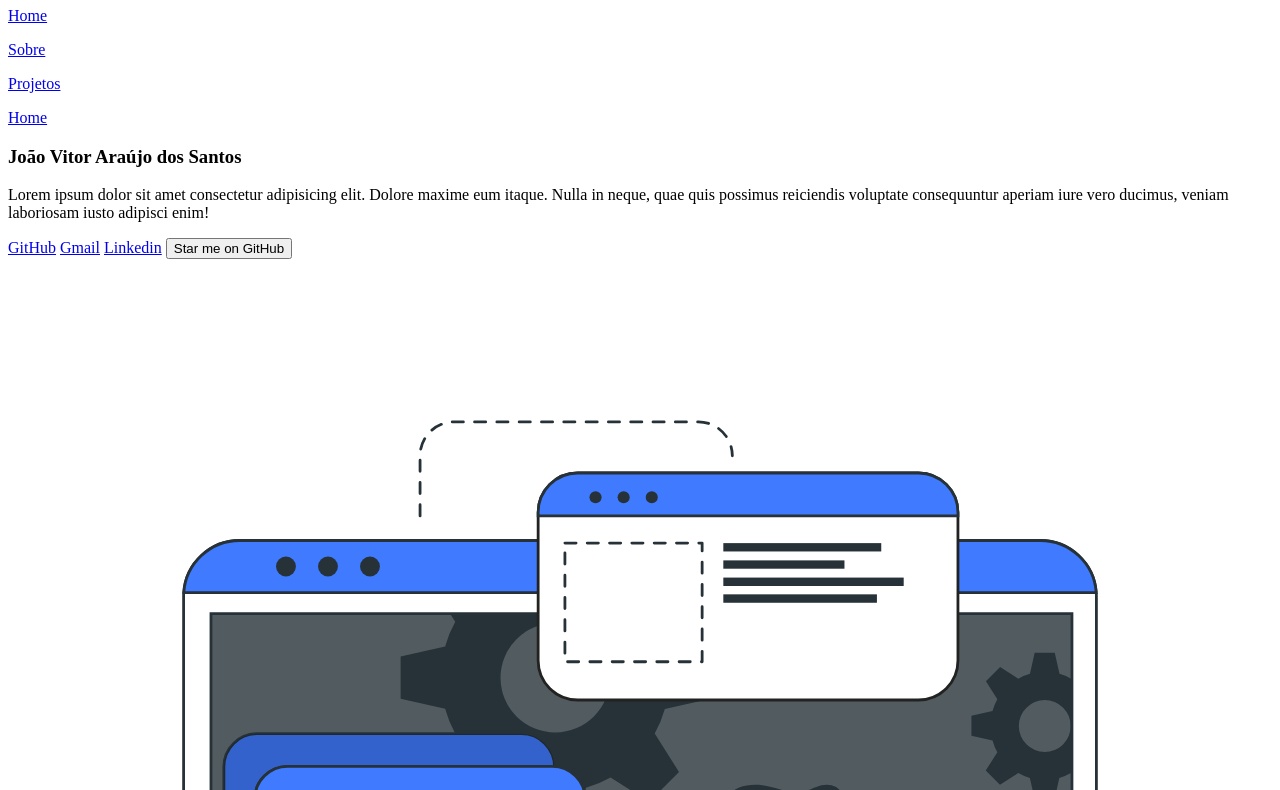
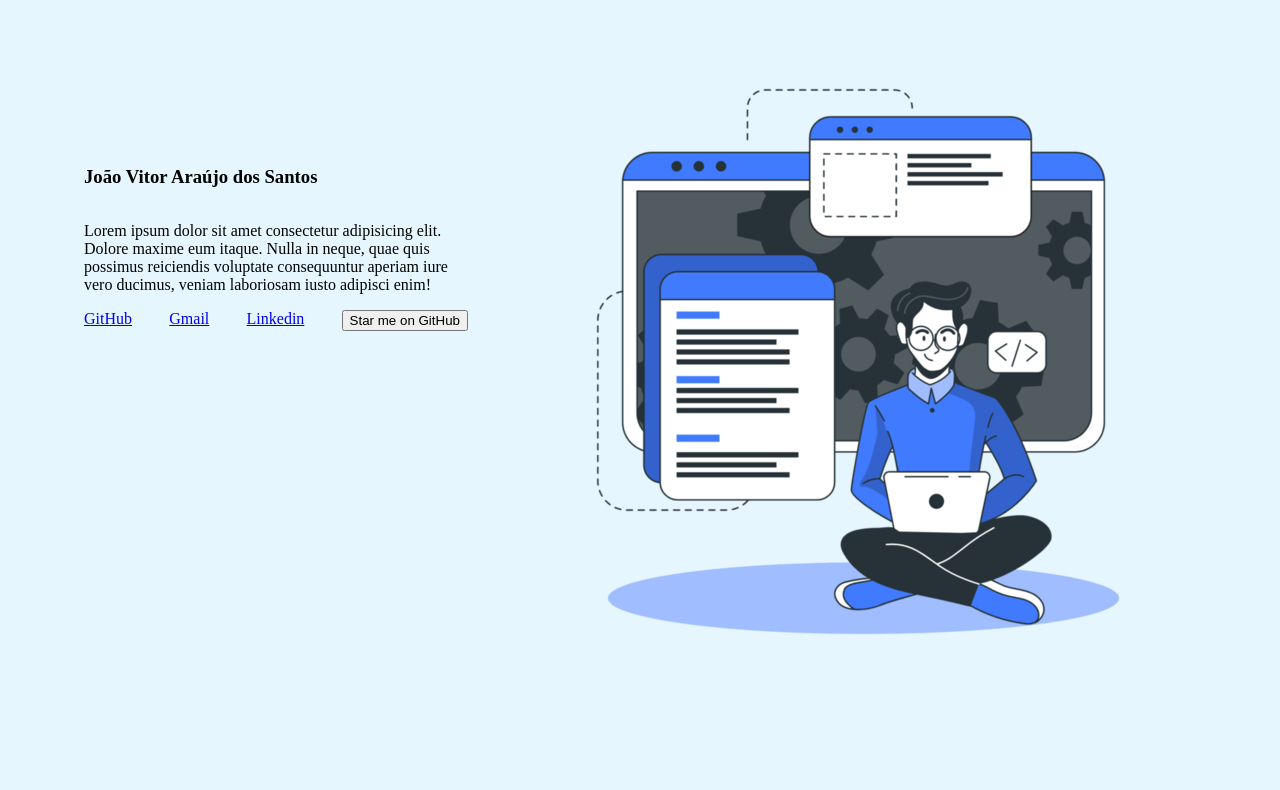
Before and after one commit to JoaoV1821/portifolio-website, a plain HTML site: page index.html in a window 1280 px wide. Shown: the part 73-863 px from the top of the page. After the commit the page ends 800 px from the top, so only its background shows below. Drawn offline with Linux system fonts and the light colour scheme.

Commit message:
Alinhei os elementos da section home e escolhi uma cor de fundo

```diff
--- a/css/index.css
+++ b/css/index.css
@@ -0,0 +1,61 @@
+body {
+    margin: 0%;
+    padding: 0%;
+    background-color: #e6f6ff;
+}
+
+.Cabecalho {
+    display: flex;
+    flex-direction: row;
+    justify-content: space-between;
+    align-items: center;
+    width: 100%;
+    height: 70px;
+}
+
+#titulo-link {
+    margin-left: 70px;
+}
+
+.links-nav {
+    display: flex;
+    justify-content: space-around;
+    flex-direction: row;
+    align-items: center;
+    width: 60%;
+}
+
+.Container {
+    display: flex;
+    flex-direction: row;
+    justify-content: space-between;
+    align-items: flex-start ;
+    width: 100%;
+    height: 100%;
+    margin-left: 20px;
+    flex-wrap: nowrap;
+}
+
+.home {
+    display: flex;
+    flex-direction: row;
+    justify-content: space-around;
+    align-items: flex-start;
+    width: 100%;
+    margin-top: 70px;
+}
+
+.info-home {
+    display: flex;
+    width: 30%;
+    justify-content: space-between;
+    flex-direction: row;
+    flex-wrap: wrap;
+    margin-top: 80px;
+}
+
+.img-home {
+    display: flex;
+    width: 50%;
+    flex-direction: row;
+}
--- a/index.html
+++ b/index.html
@@ -9,10 +9,10 @@
     <link rel="stylesheet" href="css/media-querie.css">
     <title>Portifólio</title>
 </head>
-<body>
+<body class="root">
     <header class="Cabecalho">
-        <h1>JoãoDev</h1>
-        <nav>
+        <h1 id="titulo-link">JoãoDev</h1>
+        <nav class="links-nav">
             <a href="Home"><p>Home</p></a>
             <a href="Sobre"><p>Sobre</p></a>
             <a href="Projetos"><p>Projetos</p></a>
@@ -23,6 +23,8 @@
     <main>
         <div class="Container">
             <section class="Home">
+                <div class="home">
+
                     <section class="info-home">
                         <h1>João Vitor Araújo dos Santos</h1>
 
@@ -38,8 +40,10 @@
                     </section>
 
                     <section class="img-home">
-                    <img src="img/images/Developer activity-bro.svg" alt="Developer activity-bro">
+                        <img src="img/images/Developer-activity-bro.png" alt="Developer activity-bro">
                     </section>
+                </div>
+
             </section>
             <section class="Sobre">
 
```
Also changed, not shown: img/images/Developer activity-bro.svg (deleted), img/images/Developer-activity-bro.png (added), planejamento.txt, 1 other file. Lines whose indentation alone changed are shown as unchanged.
